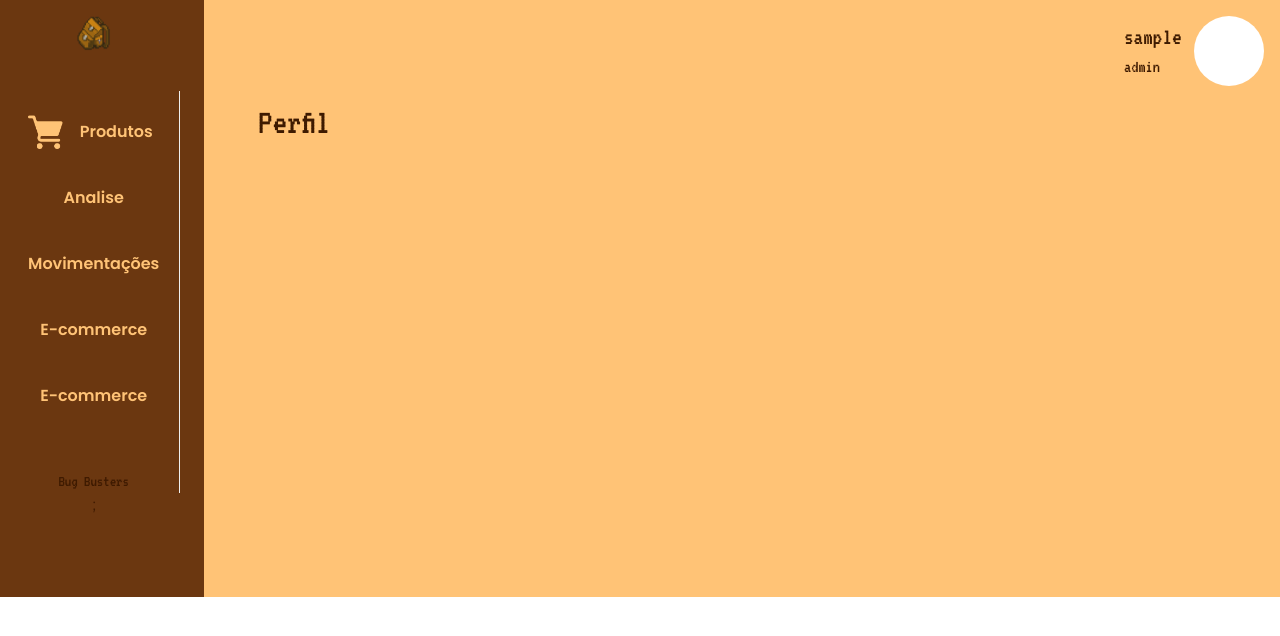
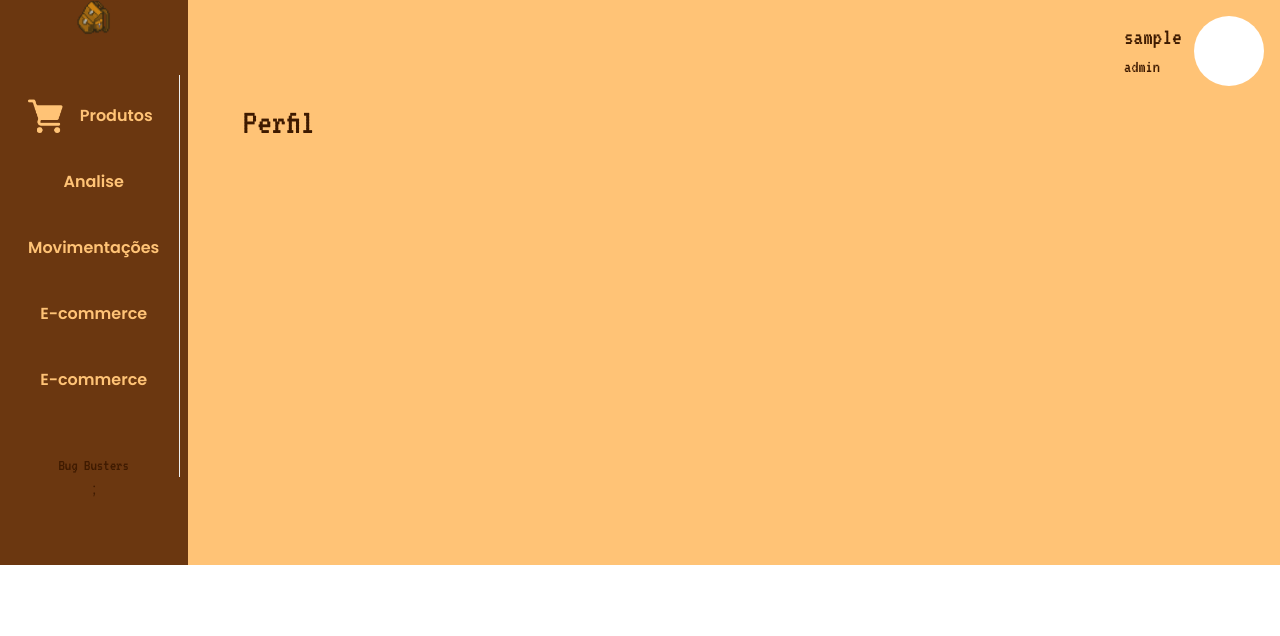
Before and after one commit to BugBustersFatecSJC/inv.sort-back, a React (Create React App) app: page /profile in a window 1280 px wide. Shown: the top 636 px of the page. Built offline with nearby package versions, Linux system fonts and the light colour scheme; sample sign-in values are in the browser's storage.

Commit message:
[feat] Substitui cores da sidebar

```diff
--- a/src/components/Sidebar/Sidebar.js
+++ b/src/components/Sidebar/Sidebar.js
@@ -19,8 +19,8 @@ function Sidebari(props) {
   }, []);
 
   return (
-    <div className={` flex ${windowWidth > 570 ? 'max-w-[14rem]' : 'max-w-[8rem]'} bg-clip-border alt-color-bg  py-4`}>
-      <div className='mb-8 justify-center self-center flex-col flex-wrap max-w-[14rem] w-full h-full mr-4 align-center text-center py-4 px-2'>
+    <div className={` flex ${windowWidth > 570 ? 'max-w-[14rem]' : 'max-w-[8rem]'} bg-clip-border alt-color-bg  `}>
+      <div className='mb-8 justify-center self-center flex-col flex-wrap max-w-[14rem] w-full h-full  align-center text-center py-4 px-2'>
         <div className='text-center align-middle flex justify-center'>
           <img src="img/logo_invsort.svg" className="w-[50%] sm:w-[20%] auto sb-button z-10"  onClick={() => setCollapsed(!collapsed)} alt=""/>
         </div>
@@ -38,9 +38,13 @@ function Sidebari(props) {
               return {
                 color: 'rgb(255,195,118)',
                 [`&.active`]: {
-                  backgroundColor: 'black',
+                  backgroundColor: '#B45105',
                   color: '#b6c8d9',
                 },
+                [`&:hover`]: {
+                  backgroundColor: '#3E1900'
+
+                }
 
               }
 
--- a/src/index.css
+++ b/src/index.css
@@ -210,7 +210,7 @@ code {
   align-self: center;
   align-items: center;
   color: var(  --secondary-color) ;
-  background-color: ;
+
 
 
 }
@@ -219,16 +219,21 @@ code {
 }
 .ps-sidebar-container{
   background-color: var(--alt-color)!important;
+  margin: 0!important;
+  padding: 0!important;
+  border: 0!important;
+  outline: 0!important;
 }
 .ps-menu-button:hover {
 
-  color: var(--secondary-color)!important;
+
   text-align: center;
   align-items: center;
   display: flex;
   justify-content: center;
-  z-index: 5;
+
   text-align: center;
+
  width: 100%;
   transition: 0.2s;
 }
```
